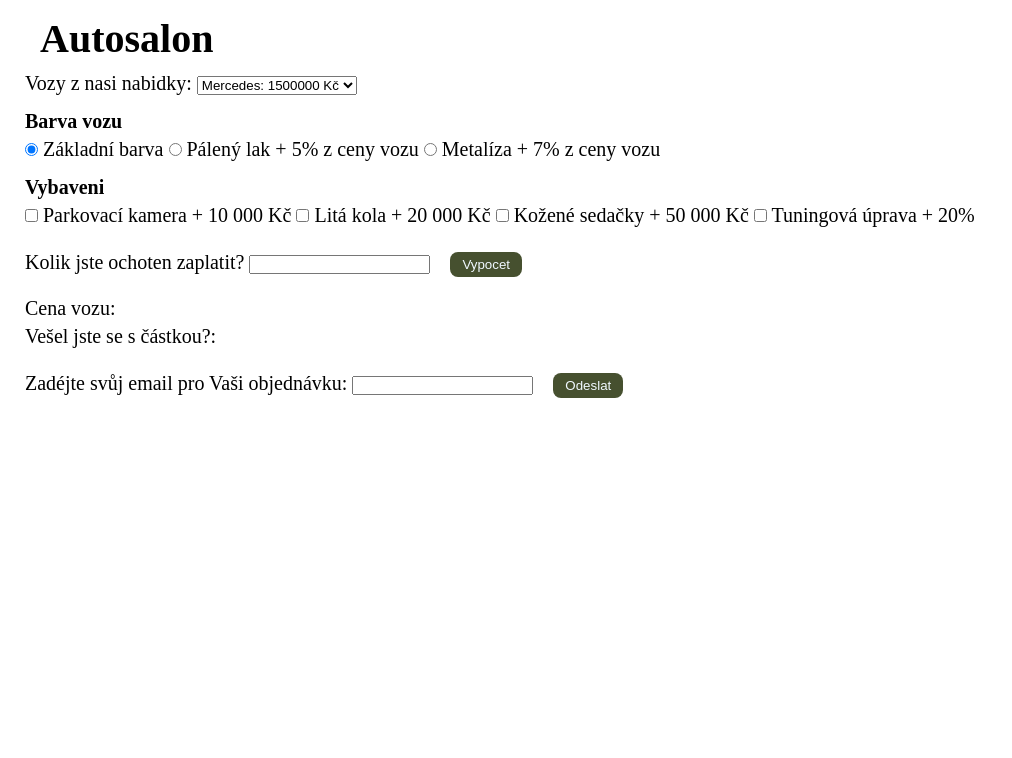
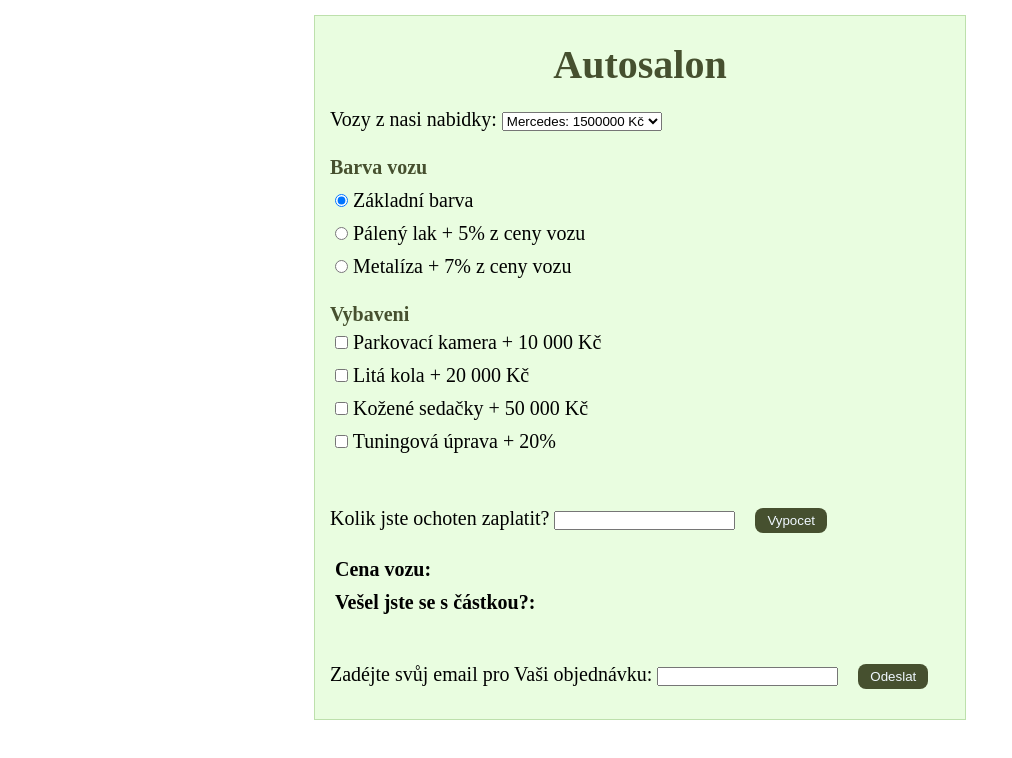
Before and after one commit to KarelVanek90/autosalon, a plain HTML site: page index.html in a window 1280 px wide. Shown: the whole page, without its empty margins (0-1012 px from the left). Drawn offline with Linux system fonts and the light colour scheme.

Commit message:
Update style.css

```diff
--- a/style.css
+++ b/style.css
@@ -1,26 +1,52 @@
 * {
+  margin: 0;
   padding: 0;
-  margin: 0;
 }
 h1 {
-  margin-left: 25px;
+  text-align: center;
+  margin: 10px 0 20px 0;
+  color: rgb(70, 80, 47);
 }
 h4 {
-  margin-top: 15px;
-  margin-bottom: 5px;
+  color: rgb(70, 80, 47);
 }
 .container {
-  margin: 15px;
+  border: 1px solid rgb(189, 224, 172);
+  padding: 15px;
+  margin: 15px auto;
   font-size: 20px;
+  width: 620px;
+  background-color: rgb(233, 253, 224);
 }
-
-.container > div {
-  margin: 10px;
+.select {
+  margin: 15px 0 25px 0;
 }
-p {
+.color {
+  display: flex;
+  flex-direction: column;
   margin: 5px 0px;
 }
-
+.color > label {
+  margin: 5px;
+}
+.equipment {
+  display: flex;
+  flex-direction: column;
+  margin: 20px 0px;
+}
+.equipment > label {
+  margin: 5px;
+}
+.info {
+  margin: 35px 0;
+}
+.info > p {
+  margin: 10px 5px;
+  font-weight: 600;
+}
+input[type="checkbox"]:hover {
+  cursor: pointer;
+}
 input[type="button"] {
   padding: 5px 12px;
   margin: 15px;
@@ -31,5 +57,6 @@ input[type="button"] {
 }
 input[type="button"]:hover {
   cursor: pointer;
-  box-shadow: 1px 1px 10px 1px green;
+  background-color: rgb(126, 148, 80);
+  box-shadow: 1px 1px 10px 1px rgb(155, 196, 137);
 }
```
